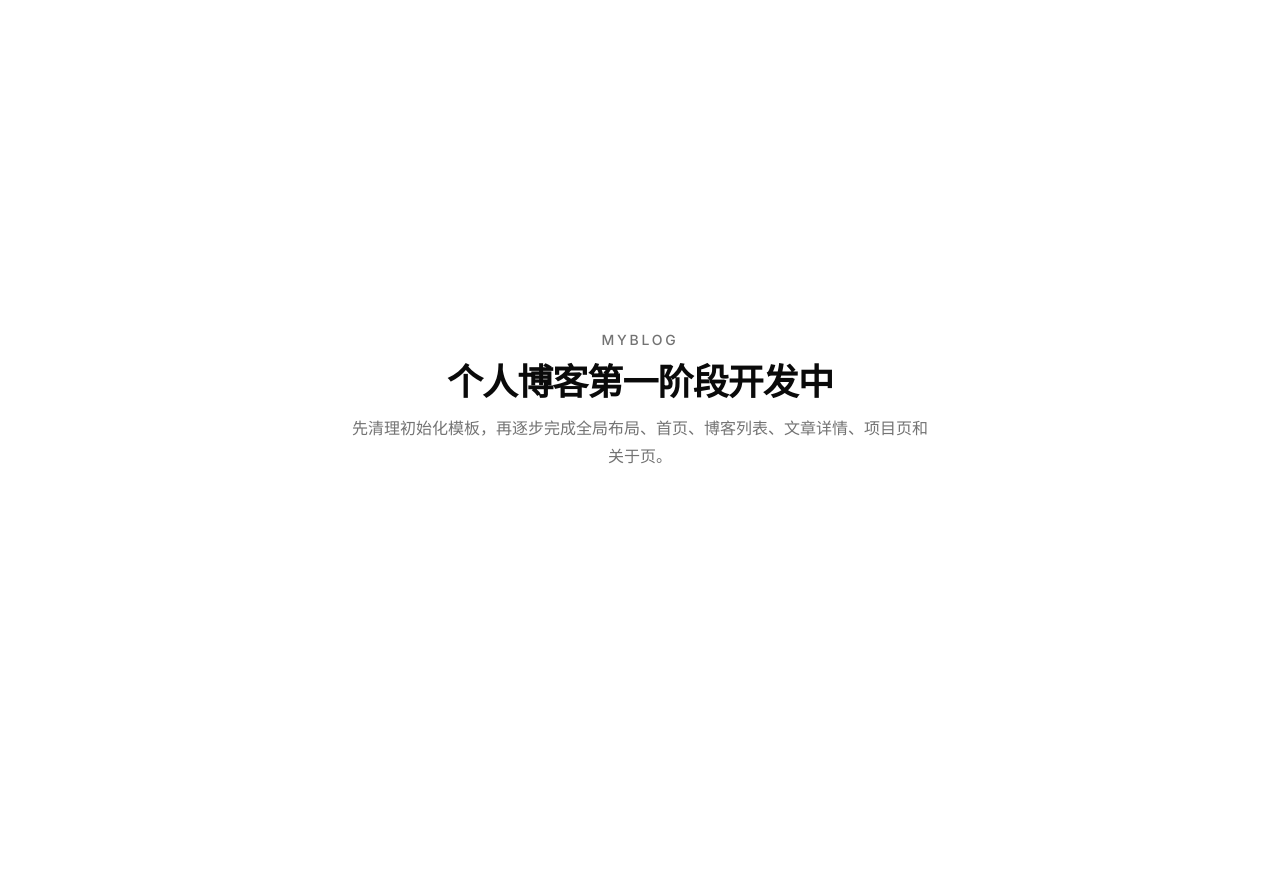
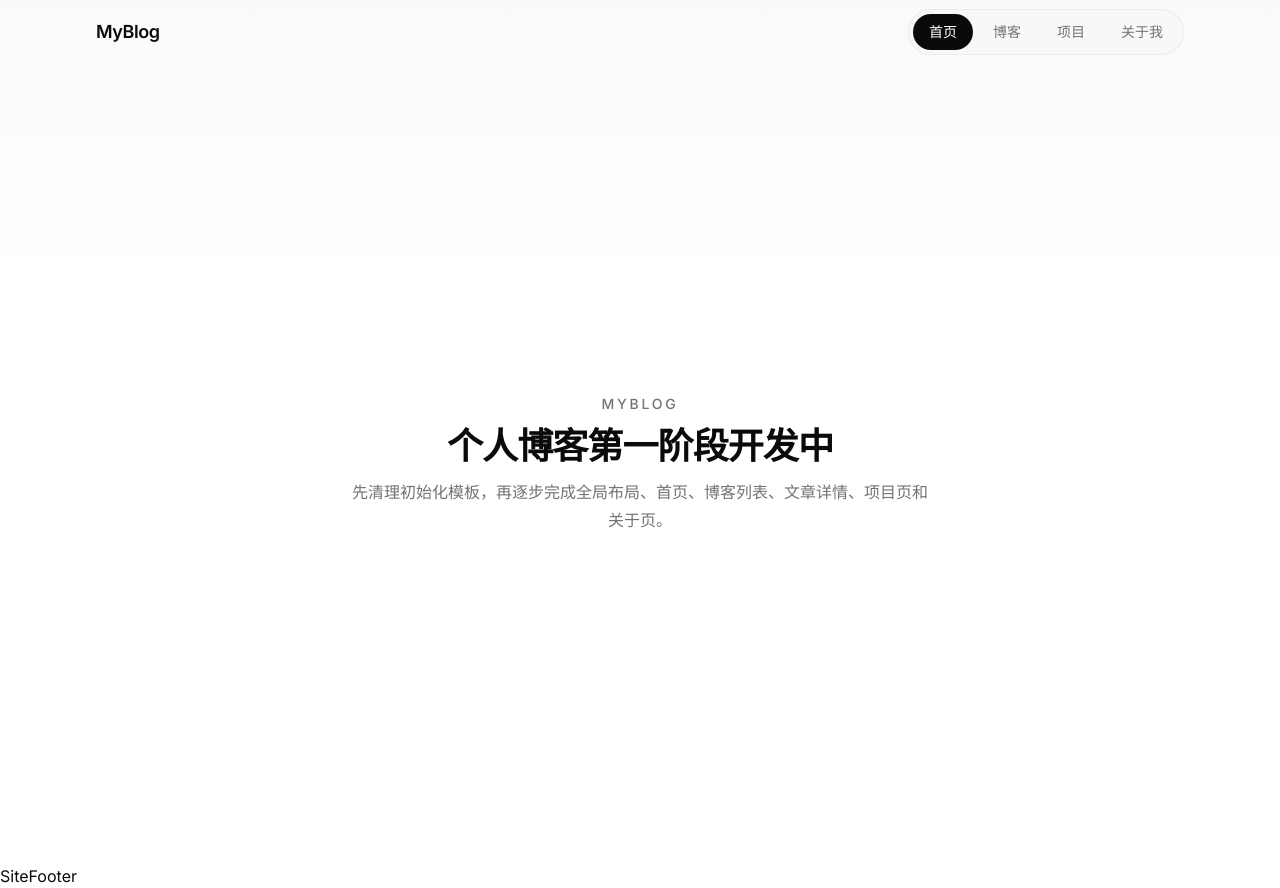
Before and after one commit to Phill-W/my-blog, a Next.js app: page / in a window 1280 px wide. Before the commit the page ends 800 px from the top, so only its background shows below. Built offline with nearby package versions, Linux system fonts and the light colour scheme.

Commit message:
feat: 导航栏的开发实现

```diff
--- a/app/layout.tsx
+++ b/app/layout.tsx
@@ -2,6 +2,8 @@ import type { Metadata } from "next";
 import { Geist_Mono, Inter } from "next/font/google";
 import "./globals.css";
 import { cn } from "@/lib/utils";
+import SiteFooter from "@/components/SiteFooter";
+import SiteHeader from "@/components/SiteHeader";
 
 const inter = Inter({
   subsets: ["latin"],
@@ -34,7 +36,12 @@ export default function RootLayout({
       )}
     >
       <body className="min-h-full bg-background text-foreground">
-        {children}
+        <div className="relative flex min-h-screen flex-col">
+          <div className="pointer-events-none absolute inset-x-0 top-0 -z-10 h-72 bg-gradient-to-b from-muted/50 to-transparent" />
+          <SiteHeader />
+          <main className="flex-1">{children}</main>
+          <SiteFooter />
+        </div>
       </body>
     </html>
   );
--- a/components/Container.tsx
+++ b/components/Container.tsx
@@ -0,0 +1,17 @@
+type ContainerProps = {
+  children: React.ReactNode;
+  className?: string;
+};
+
+export default function Container({
+  children,
+  className = "",
+}: ContainerProps) {
+  return (
+    <div
+      className={`mx-auto w-full max-w-6xl px-4 sm:px-6 lg:px-8 ${className}`}
+    >
+      {children}
+    </div>
+  );
+}
--- a/components/SectionHeading.tsx
+++ b/components/SectionHeading.tsx
@@ -0,0 +1,15 @@
+import { Divide } from "lucide-react";
+
+type SectionHeadingProps = {
+  title: string;
+  description?: string;
+  action?: React.ReactNode;
+};
+
+export default function SectionHeading({
+  title,
+  description,
+  action,
+}: SectionHeadingProps) {
+  return <div></div>;
+}
--- a/components/SiteFooter.tsx
+++ b/components/SiteFooter.tsx
@@ -0,0 +1,7 @@
+import React from "react";
+
+const SiteFooter = () => {
+  return <div>SiteFooter</div>;
+};
+
+export default SiteFooter;
--- a/components/SiteHeader.tsx
+++ b/components/SiteHeader.tsx
@@ -0,0 +1,53 @@
+"use client";
+
+import Link from "next/link";
+import { usePathname } from "next/navigation";
+import Container from "@/components/Container";
+import { cn } from "@/lib/utils";
+const navItems = [
+  { href: "/", label: "首页" },
+  { href: "/blog", label: "博客" },
+  { href: "/projects", label: "项目" },
+  { href: "/about", label: "关于我" },
+];
+
+const SiteHeader = () => {
+  const pathname = usePathname();
+  return (
+    <header>
+      <Container className="flex h-16 items-center justify-between gap-4">
+        <Link
+          href="/"
+          className="text-lg font-semibold tracking-tight text-foreground"
+        >
+          MyBlog
+        </Link>
+        <nav className="flex items-center gap-1 rounded-full border border-border/70 bg-muted/40 p-1">
+          {navItems.map((item) => {
+            const isActive =
+              item.href === "/"
+                ? pathname === "/"
+                : pathname === item.href ||
+                  pathname.startsWith(`${item.href}/`);
+            return (
+              <Link
+                key={item.href}
+                href={item.href}
+                className={cn(
+                  "rounded-full px-3 py-2 text-xs transition-colors sm:px-4 sm:text-sm",
+                  isActive
+                    ? "bg-foreground text-background"
+                    : "text-muted-foreground hover:bg-background hover:text-foreground",
+                )}
+              >
+                {item.label}
+              </Link>
+            );
+          })}
+        </nav>
+      </Container>
+    </header>
+  );
+};
+
+export default SiteHeader;
```
